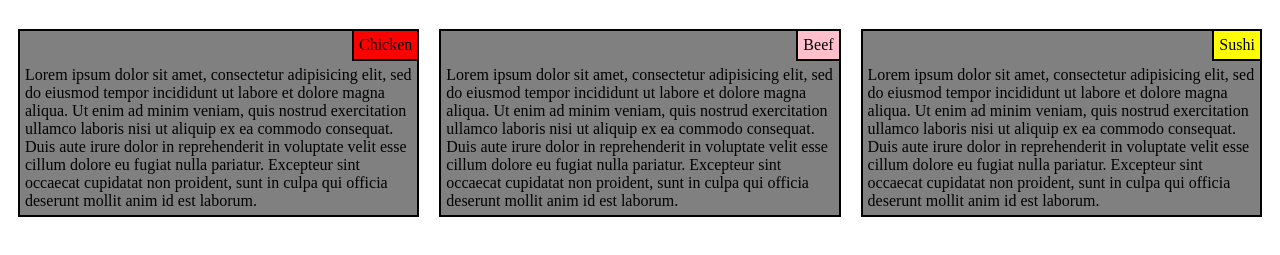
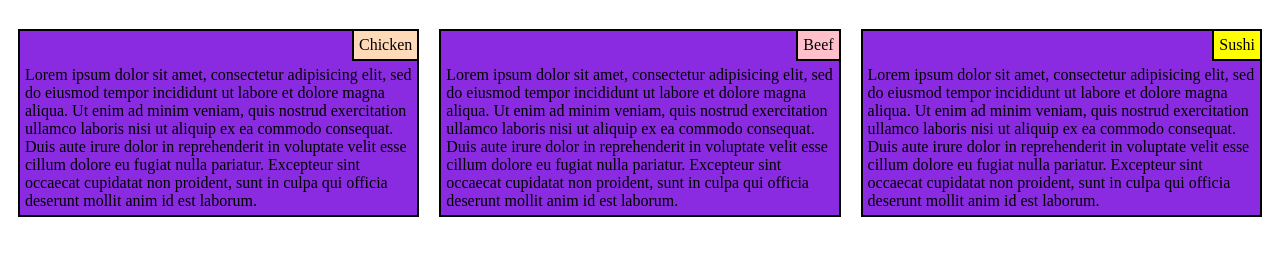
Before and after one commit to izelcaliskan/module2-solution, a plain HTML site: page index.html in a window 1280 px wide. Shown: the part 61-316 px from the top of the page. Drawn offline with Linux system fonts and the light colour scheme.

Commit message:
fixing issue resolves #1

```diff
--- a/css/styles.css
+++ b/css/styles.css
@@ -23,12 +23,12 @@ h1 {
 }
 
 .my-box-child {
-    background-color: gray;
+    background-color: blueviolet;
     border: 2px solid black;
 }
 
 .my-box-title1 {
-    background-color: red;
+    background-color: peachpuff;
     float: right;
     border-left: 2px solid black;
     border-bottom: 2px solid black;
```
Also changed, not shown: index.html (+1 -1 lines).
